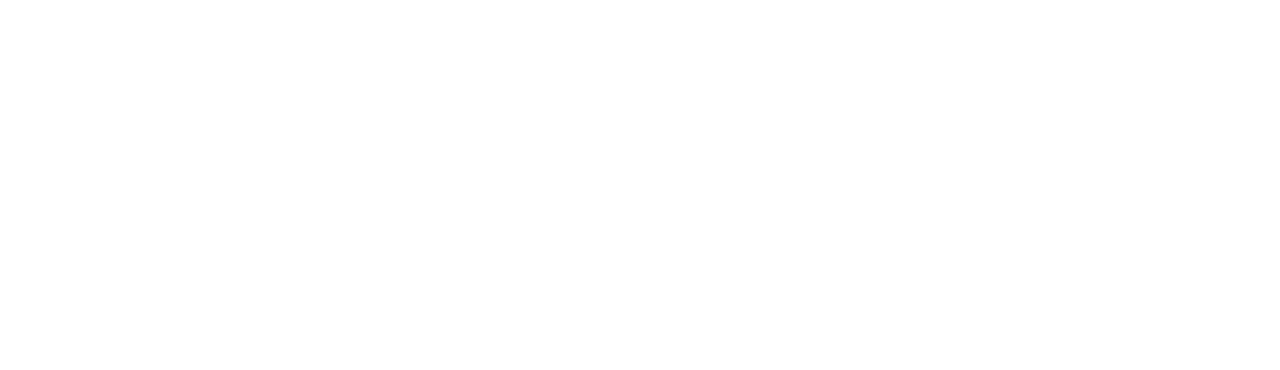
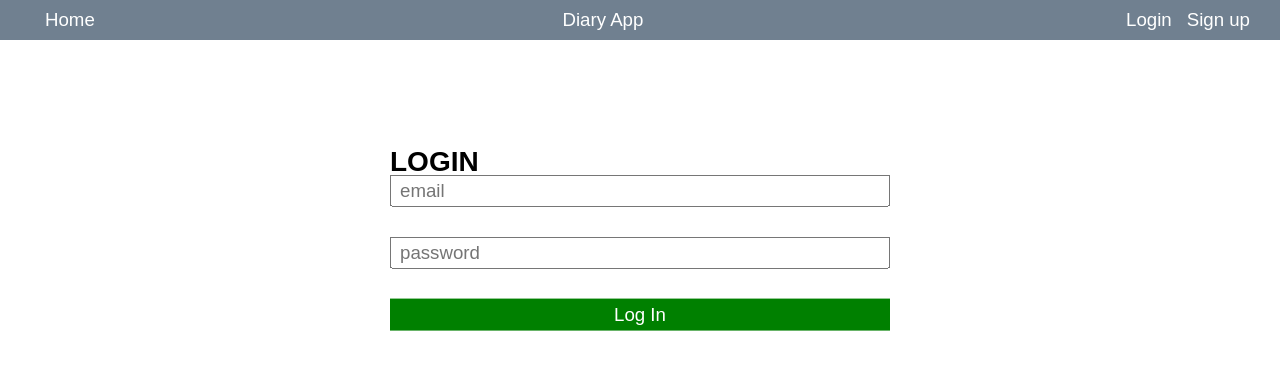
Before and after one commit to deidalopez/diary-fe, a React (Create React App) app: page /api/login in a window 1280 px wide. Before the commit this address had no page. Shown: the top 370 px of the page. Built offline with nearby package versions, Linux system fonts and the light colour scheme.

Commit message:
Creates Login, SignUp pages, and routes in NavBar

```diff
--- a/src/App.jsx
+++ b/src/App.jsx
@@ -1,26 +1,34 @@
 import "./App.css";
-import { useRoutes } from "react-router-dom";
+import { useRoutes, Navigate } from "react-router-dom";
 import Layout from "./pages/Layout";
 import Home from "./pages/Home";
 import PostPage from "./pages/PostPage";
+import Signup from "./pages/SignUp";
+import Login from "./pages/Login";
+import { useAuthContext } from "./hooks/useAuthContext";
 
 function App() {
+  const { user } = useAuthContext();
   const elements = useRoutes([
     {
       path: "/",
       element: <Layout />,
       children: [
-        { path: "/", element: <Home /> },
-        { path: "/api/posts/:id", element: <PostPage /> },
+        { path: "/", element: user ? <Home /> : <Navigate to="/api/login" /> },
+        {
+          path: "/api/posts/:id",
+          element: user ? <PostPage /> : <Navigate to="/api/login" />,
+        },
+        { path: "/api/login", element: user ? <Navigate to="/" /> : <Login /> },
+        {
+          path: "/api/signup",
+          element: user ? <Navigate to="/" /> : <Signup />,
+        },
       ],
     },
   ]);
+
   return elements;
-  // <div>
-  //   <header>
-  //     <p>Diary app</p>
-  //   </header>
-  // </div>
 }
 
 export default App;
--- a/src/components/NavBar.jsx
+++ b/src/components/NavBar.jsx
@@ -1,7 +1,14 @@
 import React from "react";
 import { Link } from "react-router-dom";
+import { useAuthContext } from "../hooks/useAuthContext";
+import useLogout from "../hooks/useLogout";
 
 const NavBar = () => {
+  const { user } = useAuthContext();
+  const { logout } = useLogout();
+
+  const handleClick = () => logout();
+
   return (
     <header>
       <nav>
@@ -13,7 +20,19 @@
       </nav>
 
       <span>Diary App</span>
-      <div />
+      <div>
+        {user ? (
+          <div>
+            <span>{user.email}</span>
+            <button onClick={handleClick}>Logout</button>
+          </div>
+        ) : (
+          <div>
+            <Link to="/api/login">Login</Link>
+            <Link to="/api/signup">Sign up</Link>
+          </div>
+        )}
+      </div>
     </header>
   );
 };
--- /dev/null
+++ b/src/pages/Login.jsx
@@ -0,0 +1,43 @@
+import { useForm } from "react-hook-form";
+import useLogin from "../hooks/useLogin";
+import styles from "../styles/styles.module.scss";
+
+const Login = () => {
+  const {
+    register,
+    handleSubmit,
+    reset,
+    formState: { errors },
+  } = useForm();
+
+  const { login, loading, error } = useLogin();
+  const onSubmit = async (data) => {
+    await login(data.email, data.password);
+    reset({ email: "", password: "" });
+  };
+  return (
+    <div>
+      <form className={styles.loginForm} onSubmit={handleSubmit(onSubmit)}>
+        <h2>LOGIN</h2>
+        <input
+          type="email"
+          placeholder="email"
+          {...register("email", { required: "Required field" })}
+        />
+        <p>{errors.email?.message}</p>
+        <input
+          type="password"
+          placeholder="password"
+          {...register("password", { required: "Required field" })}
+        />
+        <p>{errors.password?.message}</p>
+        <button className={styles.submit} type="submit" disabled={loading}>
+          Log In
+        </button>
+        {error && <div>{error}</div>}
+      </form>
+    </div>
+  );
+};
+
+export default Login;
--- /dev/null
+++ b/src/pages/SignUp.jsx
@@ -0,0 +1,45 @@
+import { useForm } from "react-hook-form";
+import useSignUp from "../hooks/useSignUp";
+
+import styles from "../styles/styles.module.scss";
+
+const Login = () => {
+  const {
+    register,
+    handleSubmit,
+    reset,
+    formState: { errors },
+  } = useForm();
+
+  const { signup, loading, error } = useSignUp();
+
+  const onSubmit = async (data) => {
+    await signup(data.email, data.password);
+    reset({ email: "", password: "" });
+  };
+  return (
+    <div>
+      <form className={styles.loginForm} onSubmit={handleSubmit(onSubmit)}>
+        <h2>SIGN UP</h2>
+        <input
+          type="email"
+          placeholder="email"
+          {...register("email", { required: "Required field" })}
+        />
+        <p>{errors.email?.message}</p>
+        <input
+          type="password"
+          placeholder="password"
+          {...register("password", { required: "Required field" })}
+        />
+        <p>{errors.password?.message}</p>
+        <button className={styles.submit} type="submit" disabled={loading}>
+          Log In
+        </button>
+        {error && <div>{error}</div>}
+      </form>
+    </div>
+  );
+};
+
+export default Login;
```
